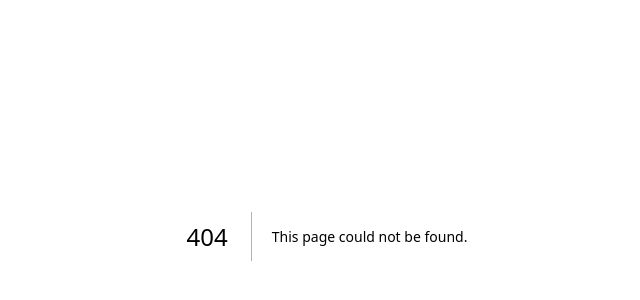
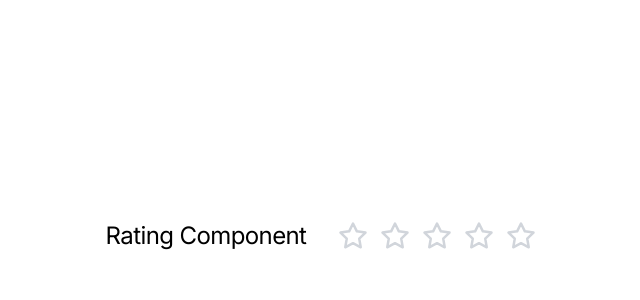
Before and after one commit to nuhptr/react-component-collection, a Next.js app: page /rating in a window 1280 px wide. Before the commit this address had no page. Shown: the part 164-464 px from the top of the page, without its empty margins (313-953 px from the left). Built offline with nearby package versions, Linux system fonts and the light colour scheme.

Commit message:
app: rating code page

```diff
--- /dev/null
+++ b/app/rating/page.tsx
@@ -0,0 +1,52 @@
+"use client"
+
+import { useState } from "react"
+import { Star } from "lucide-react"
+import { cn } from "@/lib/utils"
+
+export default function RatingPage() {
+   const [rating, setRating] = useState<number>(0)
+   const [hoverRating, setHoverRating] = useState<number>(0)
+
+   const handleClick = (index: number) => {
+      setRating(index)
+   }
+
+   const handleHover = (index: number) => {
+      setHoverRating(index)
+   }
+
+   const handleMouseLeave = () => {
+      setHoverRating(rating)
+   }
+
+   const handleDoubleClick = () => {
+      setRating(0)
+   }
+
+   return (
+      <section className="flex items-center justify-center w-screen h-screen">
+         <h1 className="mr-8 text-2xl tracking-tight">Rating Component</h1>
+         {[...Array(5)].map((_, index) => {
+            index += 1
+
+            return (
+               <Star
+                  key={index}
+                  className={cn(
+                     "cursor-pointer",
+                     index !== -1 ? "mr-3" : "",
+                     index <= (hoverRating | rating) ? "text-green-500" : "text-gray-300"
+                  )}
+                  fill={index <= (hoverRating | rating) ? "currentColor" : "none"}
+                  onClick={() => handleClick(index)}
+                  onMouseMove={() => handleHover(index)}
+                  onMouseLeave={() => handleMouseLeave()}
+                  onDoubleClick={() => handleDoubleClick()}
+                  size={30}
+               />
+            )
+         })}
+      </section>
+   )
+}
```
